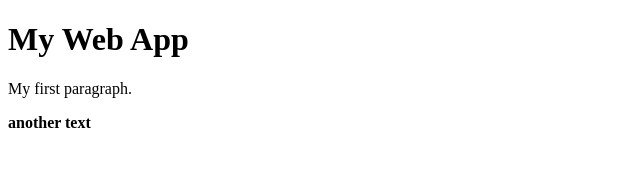
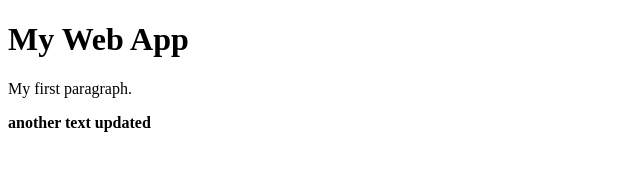
Before and after one commit to muston86/test, a plain HTML site: page index.html in a window 1280 px wide. Shown: the full height of the page, 0-640 px from the left. Drawn offline with Linux system fonts and the light colour scheme.

Commit message:
Update index.html

```diff
--- a/index.html
+++ b/index.html
@@ -4,7 +4,7 @@
 
 <h1>My Web App</h1>
 <p>My first paragraph.</p>
-<strong>another text</strong>
+<strong>another text updated</strong>
 
 </body>
 </html>
```
